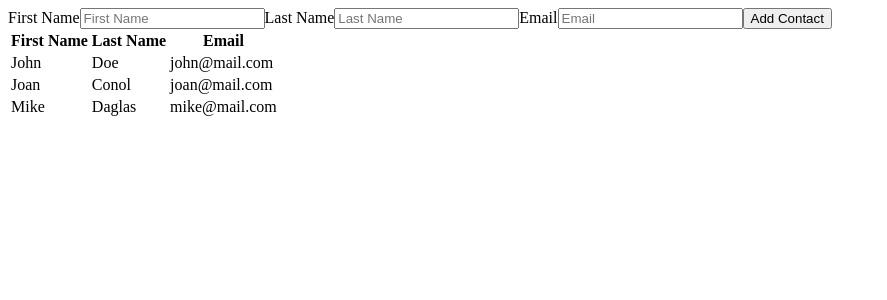
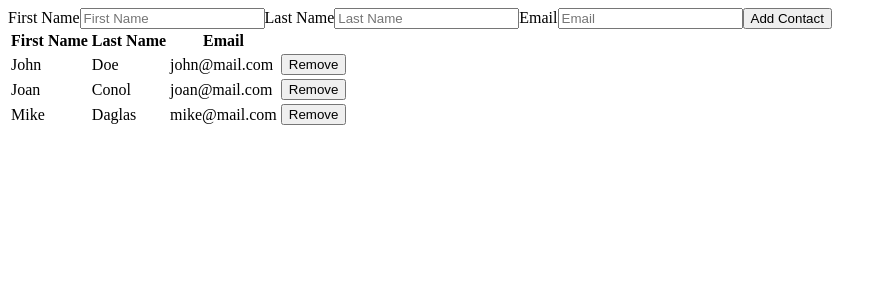
Before and after one commit to dekisa94/vivify-vue, a Vue app: page / in a window 1280 px wide. Shown: the top 300 px of the page, without its empty margins (0-887 px from the left). Built offline with nearby package versions, Linux system fonts and the light colour scheme.

Commit message:
remove contact

```diff
--- a/src/components/ContactsList.vue
+++ b/src/components/ContactsList.vue
@@ -14,12 +14,14 @@
       <th>First Name</th>
       <th>Last Name</th>
       <th>Email</th>
+      <th>&nbsp;</th>
       </thead>
       <tbody>
         <tr v-for= "(contact,key) in contacts" :key="key">
         <td> {{contact.firstName}} </td>
         <td> {{contact.lastName}} </td>
         <td> {{contact.email}} </td>
+        <td><button @click="remove(contact)">Remove</button></td>
         </tr>
       </tbody>
     </table>
@@ -47,6 +49,9 @@ export default {
     add(){
       this.contacts.push(this.newContact)
       this.newContact={}
+    },
+    remove(contact){
+      this.contacts.splice(this.contacts.indexOf(contact), 1)
     }
   }
 }
```
